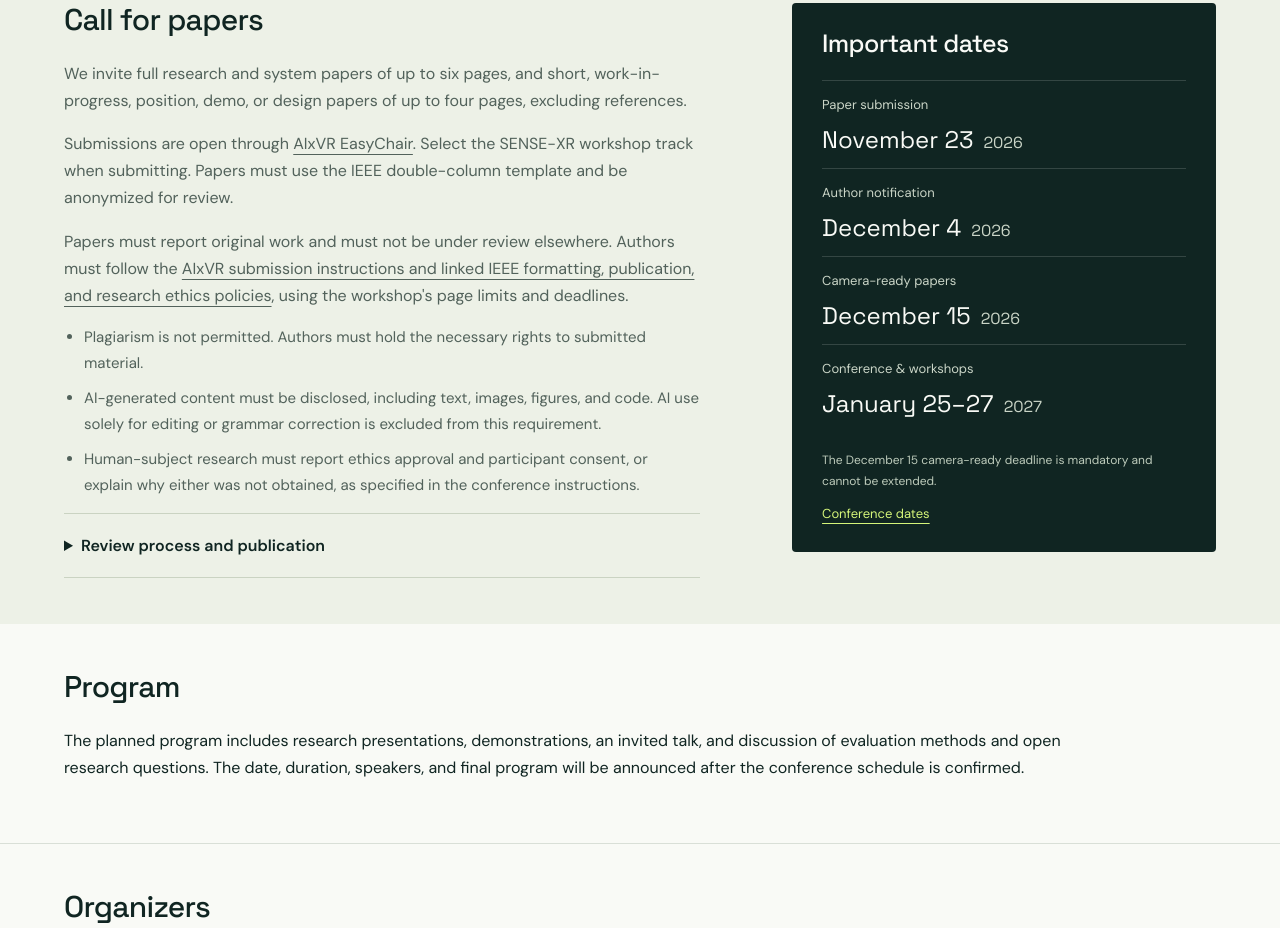
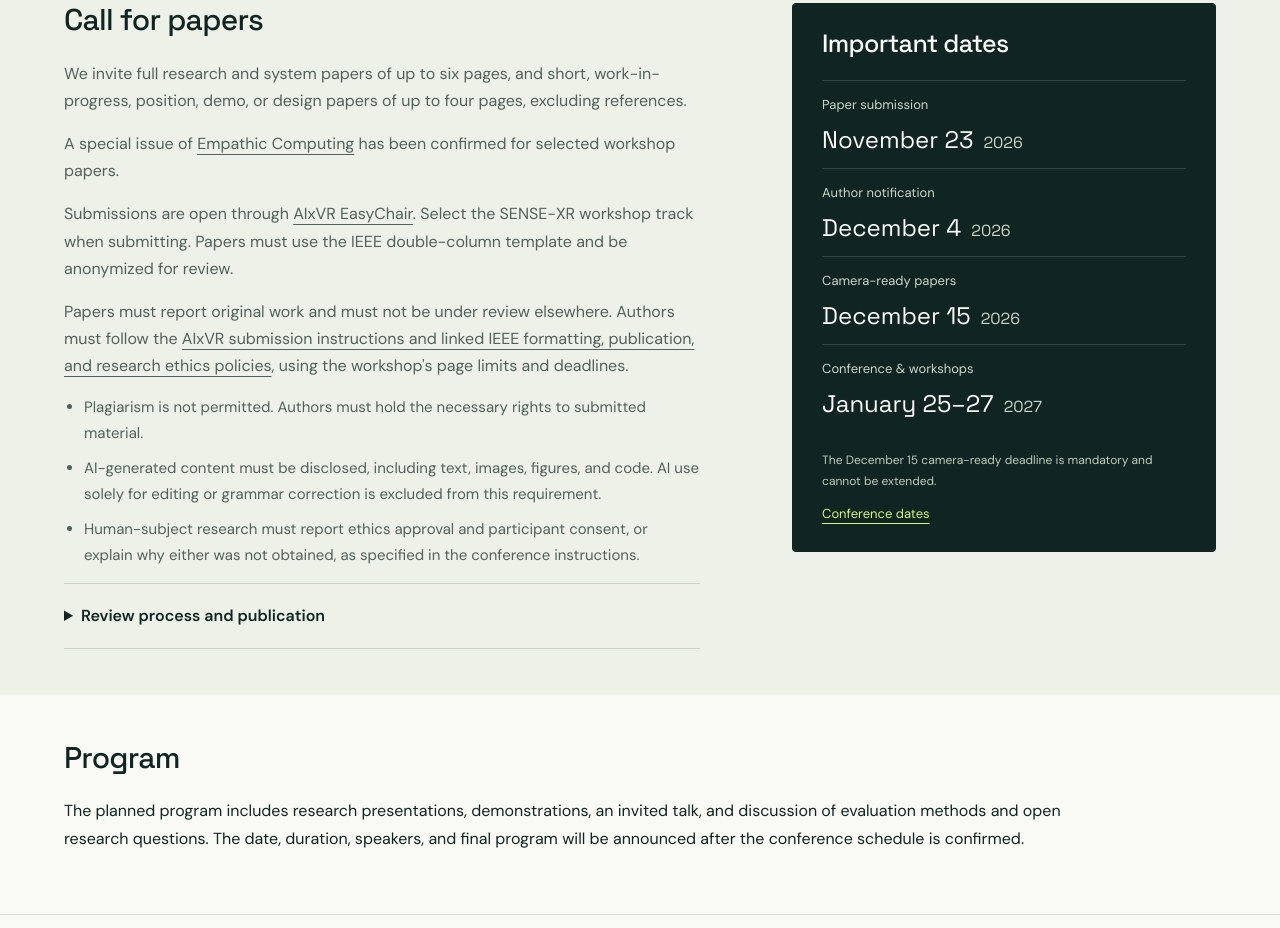
Before and after one commit to sense-xr/sense-xr.github.io, a plain HTML site: page index.html in a window 1280 px wide. Shown: the part 1356-2284 px from the top of the page. Drawn offline with Linux system fonts and the light colour scheme.

Commit message:
Announce Empathic Computing special issue

```diff
--- a/index.html
+++ b/index.html
@@ -62,6 +62,7 @@
     <section id="submission" class="section submissions">
       <div class="submission-main"><h2>Call for papers</h2>
         <p>We invite full research and system papers of up to six pages, and short, work-in-progress, position, demo, or design papers of up to four pages, excluding references.</p>
+        <p>A special issue of <a href="https://www.sciexplor.com/ec">Empathic Computing</a> has been confirmed for selected workshop papers.</p>
         <p>Submissions are open through <a href="https://easychair.org/conferences/?conf=ieeeaixvr2027">AIxVR EasyChair</a>. Select the SENSE-XR workshop track when submitting. Papers must use the IEEE double-column template and be anonymized for review.</p>
         <p>Papers must report original work and must not be under review elsewhere. Authors must follow the <a href="https://aivr.science.uu.nl/2027/aixvr2027_cfp.html">AIxVR submission instructions and linked IEEE formatting, publication, and research ethics policies</a>, using the workshop's page limits and deadlines.</p>
         <ul class="submission-policies">
```
